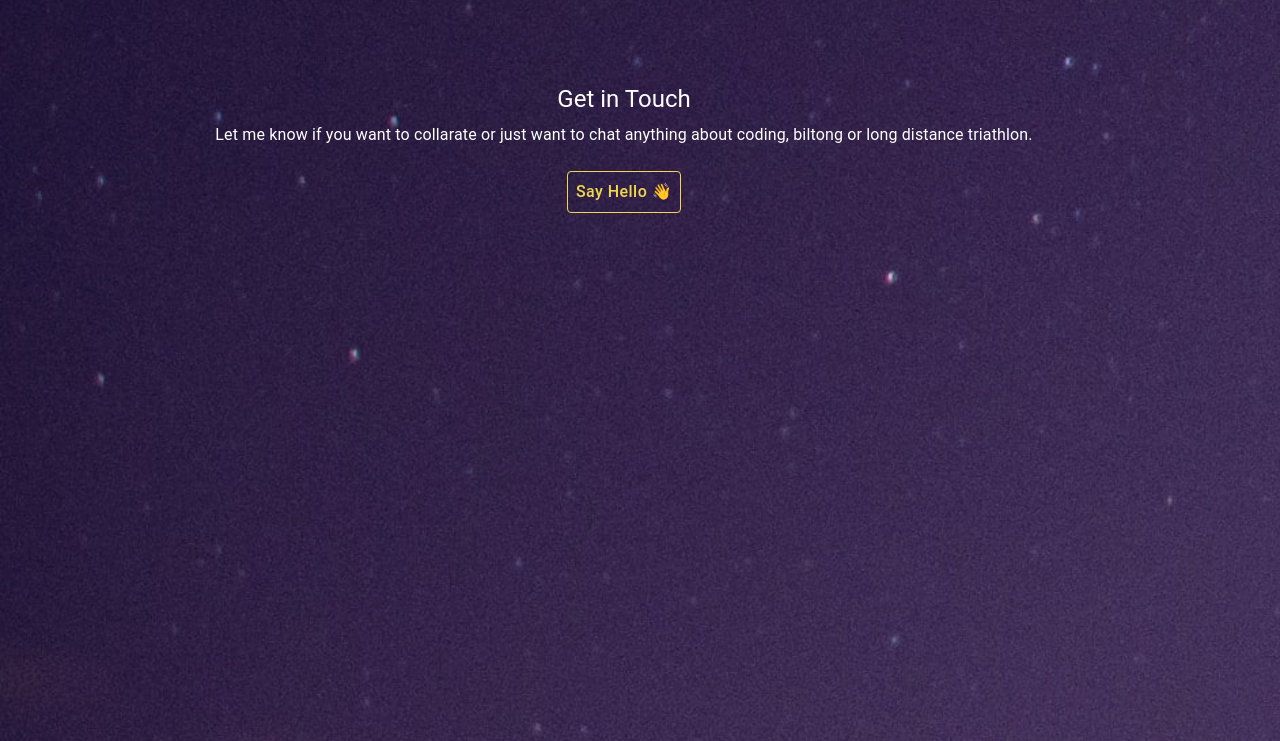
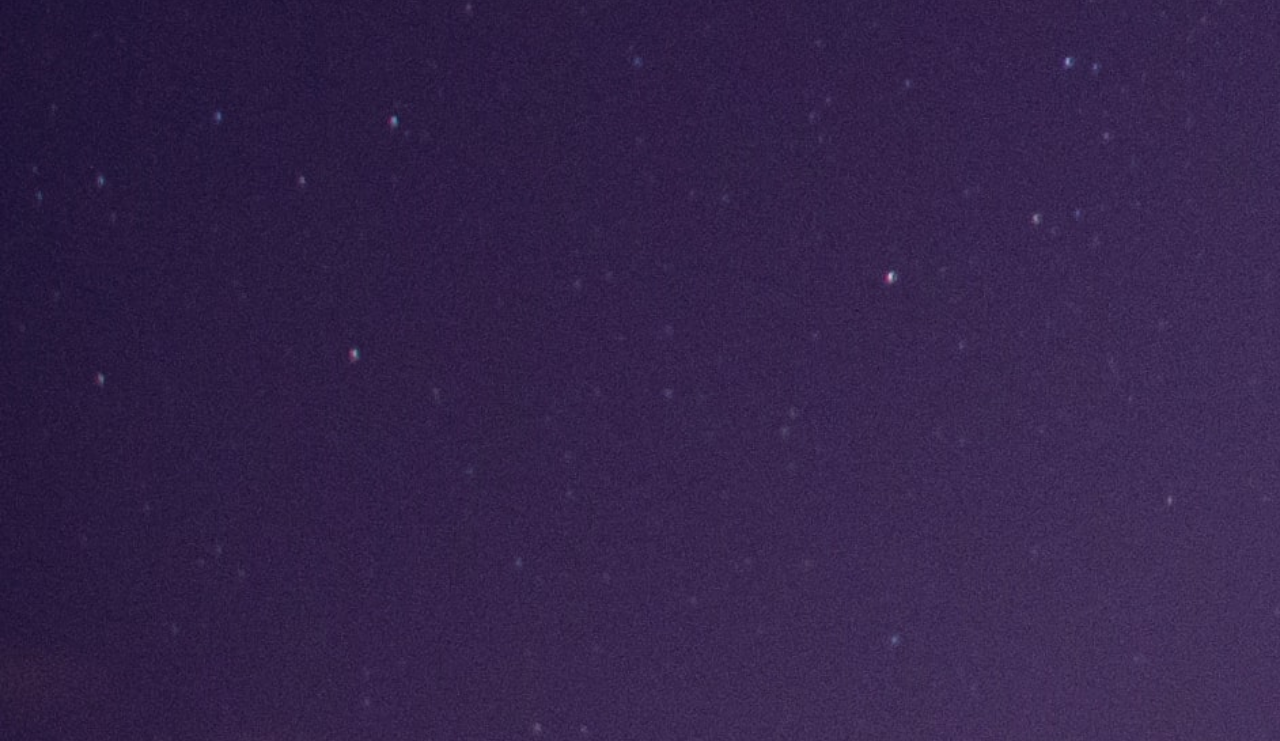
Before and after one commit to siddav83/portfolio-page, a React (Create React App) app: page /user in a window 1280 px wide. Shown: the part 2877-3618 px from the top of the page. Built offline with nearby package versions, Linux system fonts and the light colour scheme.

Commit message:
fixed containers

```diff
--- a/src/components/style.css
+++ b/src/components/style.css
@@ -58,6 +58,11 @@
 
 .folder {
   font-size: 2rem;
+}
+
+.contact {
+  display: flex;
+  justify-content: flex-end;
 }
 
 @media screen and (max-width: 1100px) {
@@ -179,10 +184,3 @@
     padding-top: 15rem;
   }
 }
-
-/* @media screen and (max-width: 375px) {
-  .contact { */
-/* padding-top: 10rem; */
-/* height: 40vh; */
-/* }
-} */
```
